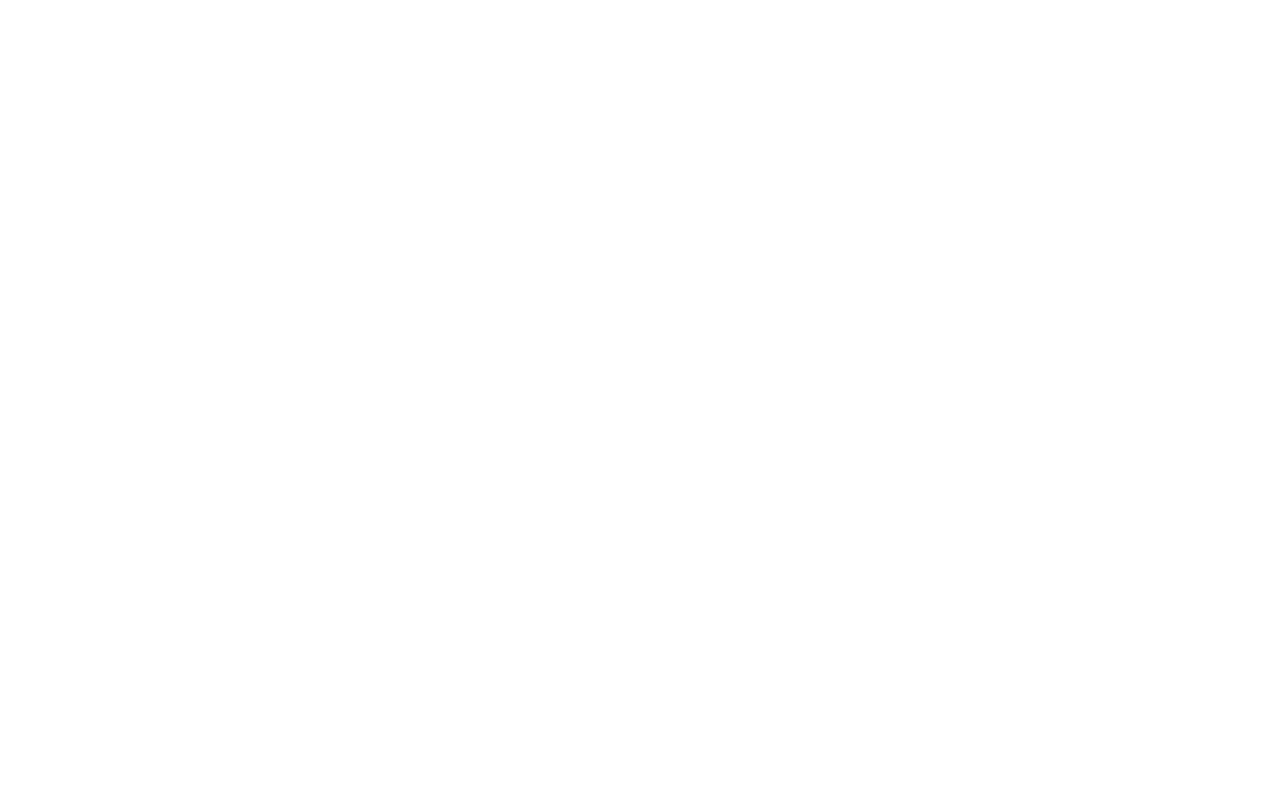
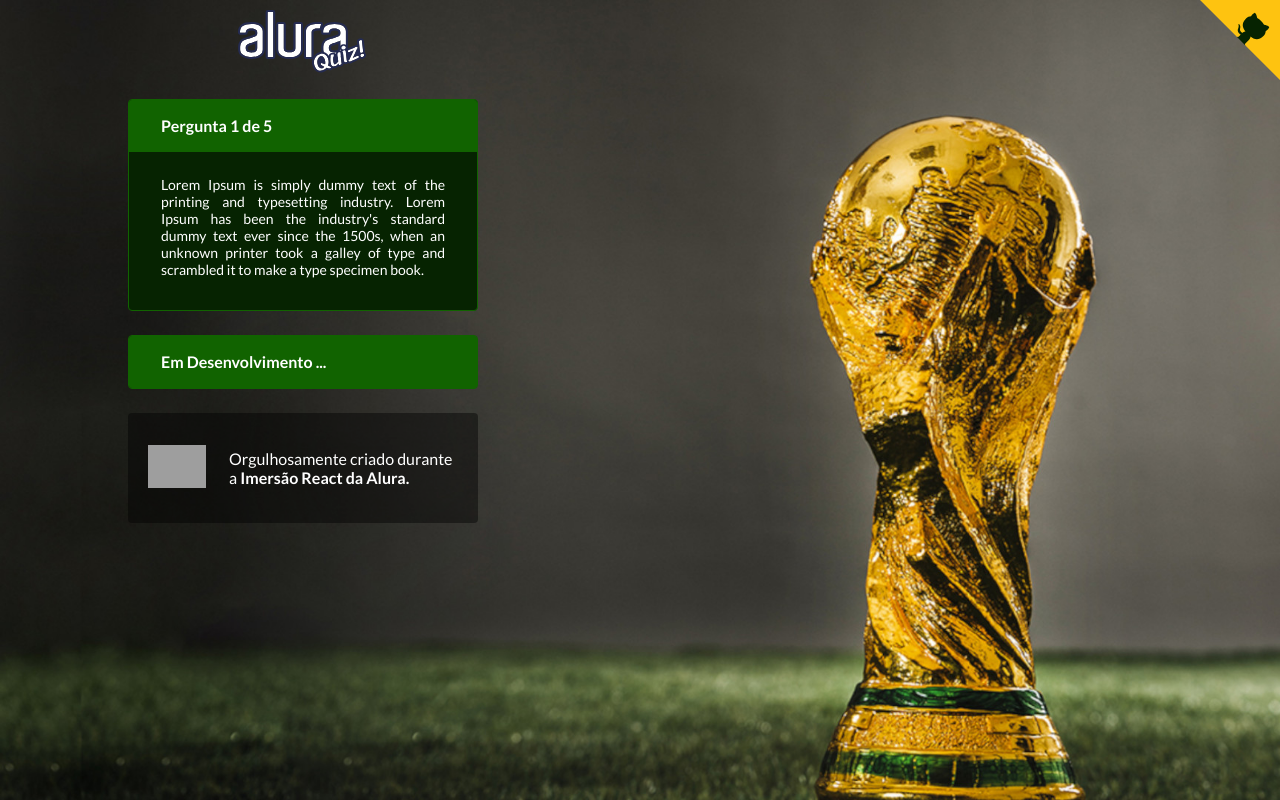
Before and after one commit to AntonioNarcilio/aluraquiz-copadomundo, a Next.js app: page /quiz in a window 1280 px wide. Built offline with nearby package versions, Linux system fonts and the light colour scheme; grey boxes are pictures that could not be loaded.

Commit message:
Aula 2 Finalizada, rota quiz adicionada

```diff
--- a/db.json
+++ b/db.json
@@ -1,10 +1,10 @@
 {
   "title": "Quiz sobre as Copas do Mundo 🏆",
-  "description": "Teste os seus conhecimentos 🤔 referente aos acontecimentos que ocorrem durante as Copas do Mundo ⚽",
+  "description": "Teste o seu conhecimento 🤔 referente aos acontecimentos que ocorrem durante as Copas do Mundo ⚽",
   "favicon": "static/favicon.ico",
   "preview_site": "https://i.imgur.com/KnWAKSP.jpg",
   "url_site": "https://aluraquiz-copadomundo.antonionarcilio.vercel.app",
-  "bg": "https://i.imgur.com/PWCH8U0.jpg",
+  "bg": "static/background.jpg",
   "bg_mobile": "https://images.unsplash.com/photo-1546608235-3310a2494cdf?ixlib=rb-1.2.1&ixid=MXwxMjA3fDB8MHxwaG90by1wYWdlfHx8fGVufDB8fHw%3D&auto=format&fit=crop&w=1491&q=80",
   "questions": [
     {
@@ -61,6 +61,7 @@
     "colors": {
       "primary": "#116300",
       "secondary": "#FEC310",
+      "placeholder": "#7b7b7b",
       "mainBg": "#062301",
       "contrastText": "#FFFFFF",
       "wrong": "#FF5722",
--- a/pages/_app.js
+++ b/pages/_app.js
@@ -30,7 +30,7 @@
 }
 `;
 
-const theme = db.theme_world_cup;
+const THEME = db.theme_world_cup;
 
 export default function App({ Component, pageProps }) {
   return (
@@ -40,7 +40,7 @@
         <link href="https://fonts.googleapis.com/css2?family=Lato:ital,wght@0,100;0,300;0,400;0,700;0,900;1,100;1,300;1,400;1,700;1,900&display=swap" rel="stylesheet" />
       </Head>
 
-      <ThemeProvider theme={theme}>
+      <ThemeProvider theme={THEME}>
         <GlobalStyle />
         <Component {...pageProps} />
       </ThemeProvider>
--- a/pages/quiz.js
+++ b/pages/quiz.js
@@ -1,9 +1,53 @@
+/* eslint-disable react/no-unescaped-entities */
 import React from 'react';
+import HeadPage from '../src/components/Head';
+import GitHubCorner from '../src/components/GitHubCorner';
+import QuizContainer from '../src/components/QuizContainer';
+import Widget from '../src/components/Widget';
+import Footer from '../src/components/Footer';
+import QuizBackground from '../src/components/QuizBackground';
+import QuizLogo from '../src/components/QuizLogo';
+import db from '../db.json';
 
 export default function quizPage() {
   return (
-    <div>
-      Pagina do Quiz
-    </div>
+    <>
+      <HeadPage />
+
+      <QuizBackground
+        backgroundImage={db.bg}
+      >
+        <QuizContainer>
+
+          <QuizLogo />
+          <Widget>
+            <Widget.Header>
+              <h1>Pergunta 1 de 5</h1>
+            </Widget.Header>
+            <Widget.Content>
+              <p>
+                Lorem Ipsum is simply dummy text of
+                the printing and typesetting industry.
+                Lorem Ipsum has been the industry's
+                standard dummy text ever since the 1500s,
+                when an unknown printer took a galley of
+                type and scrambled it to make a type specimen book.
+              </p>
+            </Widget.Content>
+          </Widget>
+
+          <Widget>
+            <Widget.Header>
+              <h1>Em Desenvolvimento ...</h1>
+            </Widget.Header>
+          </Widget>
+
+          <Footer />
+
+        </QuizContainer>
+
+        <GitHubCorner projectUrl={db.others.github} />
+      </QuizBackground>
+    </>
   );
 }
--- a/src/components/Footer/index.js
+++ b/src/components/Footer/index.js
@@ -21,7 +21,7 @@
       opacity: .5;
     }
     span {
-      text-decoration: underline;
+      text-decoration: none;
     }
   }
 `;
@@ -30,7 +30,7 @@
   return (
     // eslint-disable-next-line react/jsx-props-no-spreading
     <FooterWrapper {...props}>
-      <a href="https://www.alura.com.br/">
+      <a href="https://www.alura.com.br/" title="Visitar Site">
         <img src="https://www.alura.com.br/assets/img/alura-logo-white.1570550707.svg" alt="Logo Alura" />
       </a>
       <p>
@@ -38,8 +38,8 @@
         {' '}
         a
         {' '}
-        <a href="https://www.alura.com.br/">
-          <span>Imersão React da Alura</span>
+        <a href="https://www.alura.com.br/" title="Visitar Site">
+          <span><b>Imersão React da Alura.</b></span>
         </a>
       </p>
     </FooterWrapper>
--- a/src/components/GitHubCorner/index.js
+++ b/src/components/GitHubCorner/index.js
@@ -36,7 +36,12 @@
 export default function GitHubCorner({ projectUrl }) {
   return (
     <Wrapper>
-      <a href={projectUrl} target="_blank" rel="noreferrer">
+      <a
+        href={projectUrl}
+        target="_blank"
+        title="Ver código"
+        rel="noreferrer"
+      >
         <SVGWrapper className="githubCorner" width="80" height="80" viewBox="0 0 250 250" aria-hidden="true">
           <path d="M0,0 L115,115 L130,115 L142,142 L250,250 L250,0 Z" />
           <path d="M128.3,109.0 C113.8,99.7 119.0,89.6 119.0,89.6 C122.0,82.7 120.5,78.6 120.5,78.6 C119.2,72.0 123.4,76.3 123.4,76.3 C127.3,80.9 125.5,87.3 125.5,87.3 C122.9,97.6 130.6,101.9 134.4,103.2" fill="currentColor" style={{ transformOrigin: '130px 106px' }} className="octo-arm" />
--- /dev/null
+++ b/src/components/QuizContainer/index.js
@@ -0,0 +1,15 @@
+import styled from 'styled-components';
+
+const QuizContainer = styled.div`
+  width: 100%;
+  max-width: 350px;
+  padding-top: 8px;
+  margin: auto 10%;
+
+  @media screen and (max-width: 500px) {
+    margin: 10% auto;
+    padding: 15px;
+  }
+`;
+
+export default QuizContainer;
--- a/src/components/Widget/index.js
+++ b/src/components/Widget/index.js
@@ -17,7 +17,8 @@
   p {
     font-size: 14px;
     font-weight: 400;
-    line-height: 1;
+    text-align: justify;
+    /* line-height: 1; */
   }
 `;
 
```
Also changed, not shown: pages/index.js (+8 -19 lines), src/components/Form/index.js (added, +41 -0 lines), public/static/background.jpg (added).
